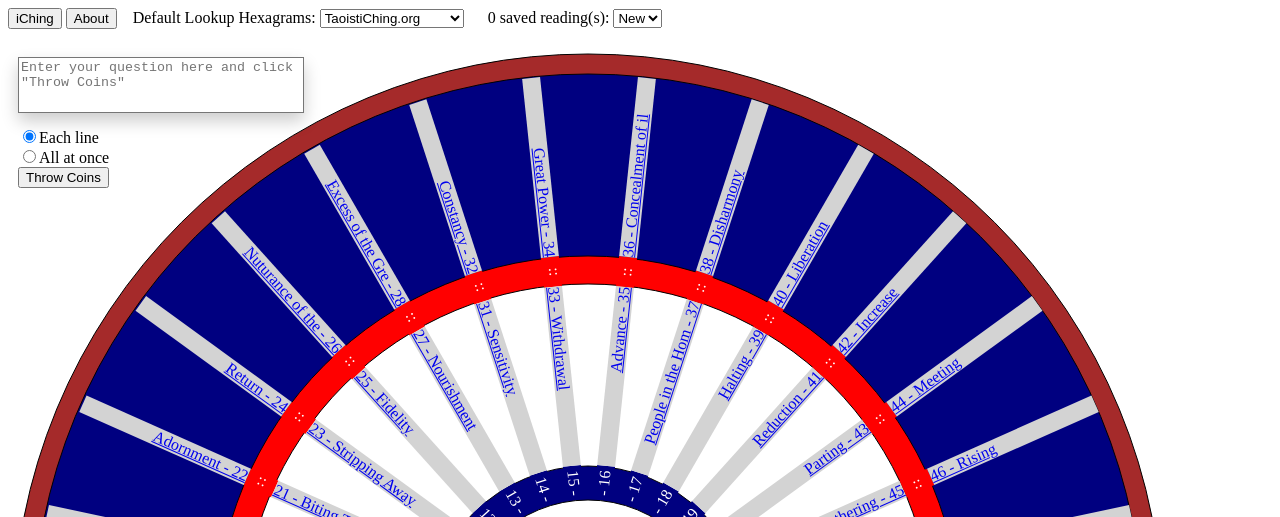
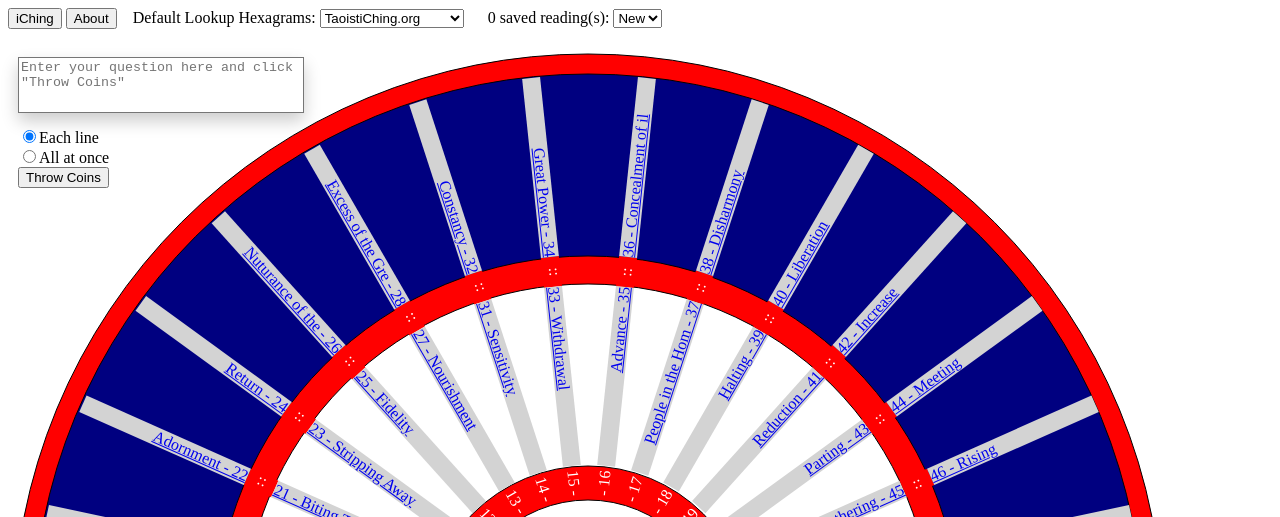
Before and after one commit to melmers/iChing, a plain HTML site: page index.html in a window 1280 px wide. Shown: the top 517 px of the page. Drawn offline with nearby package versions, Linux system fonts and the light colour scheme; some packages are replaced by stand-ins of ours.

Commit message:
Add files via upload
Wheel colors

```diff
--- a/index.html
+++ b/index.html
@@ -35,11 +35,11 @@
 
               <div class="spokes30">
                 <svg width="1400" height="1400">
-                  <circle cx="580px" cy="582px" r="575" stroke="black" stroke-width="1" fill="brown" />
+                  <circle cx="580px" cy="582px" r="575" stroke="black" stroke-width="1" fill="red" />
                   <circle cx="580px" cy="582px" r="555" stroke="black" stroke-width="1" fill="navy" />
                   <circle cx="580px" cy="582px" r="373" stroke="black" stroke-width="1" fill="red" />
                   <circle cx="580px" cy="582px" r="345" stroke="black" stroke-width="1" fill="white" />
-                  <circle cx="580px" cy="582px" r="163" stroke="black" stroke-width="1" fill="navy" />
+                  <circle cx="580px" cy="582px" r="163" stroke="black" stroke-width="1" fill="red" />
                   <circle cx="580px" cy="582px" r="129" stroke="black" stroke-width="1" fill="white" />
                 </svg>
                 <div class="youInCenter">
--- a/style.css
+++ b/style.css
@@ -151,14 +151,12 @@
   float:left;
   transform: scale(-1,-1);
   text-align:right;
-  background-color:navy;
   color:white;
 }
 .spokeNbrR {
   width: 30px;
   display:block;
   float:left;
-  background-color:navy;
   color:white;
 }
 .leftSpoke {
```
